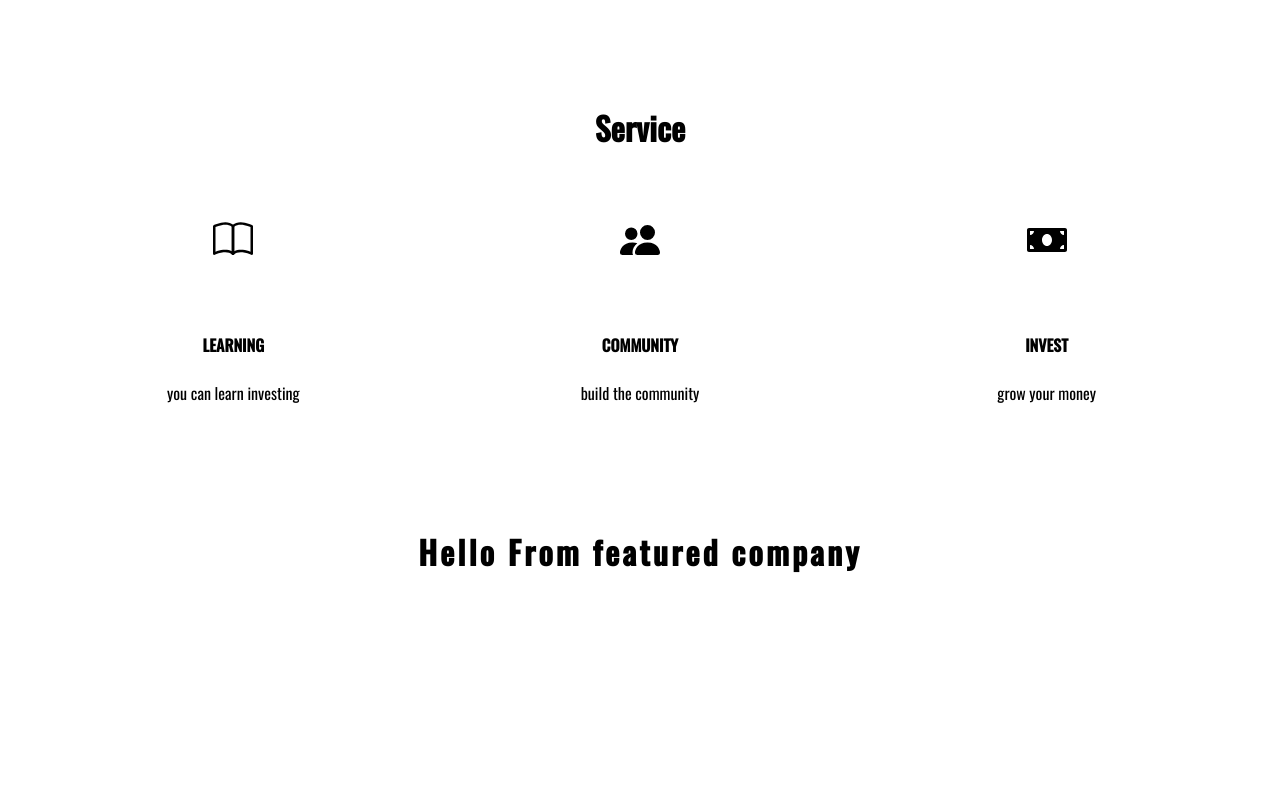
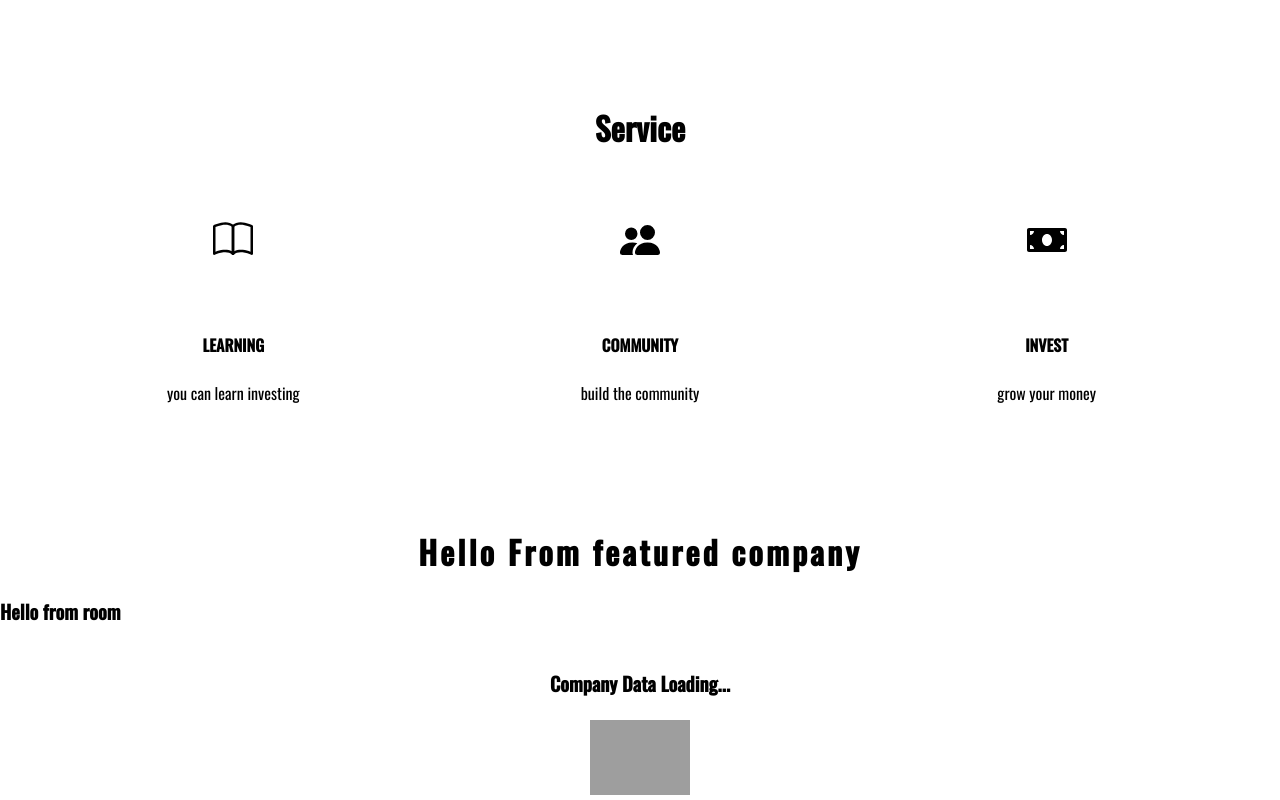
Before and after one commit to dh4618/webapp, a React (Create React App) app: page / in a window 1280 px wide. Shown: the part 722-1522 px from the top of the page. Before the commit the page ends 1321 px from the top, so only its background shows below. Built offline with nearby package versions, Linux system fonts and the light colour scheme; grey boxes are pictures that could not be loaded.

Commit message:
added loading gif

```diff
--- a/src/App.css
+++ b/src/App.css
@@ -75,6 +75,11 @@ h6 {
   text-transform: capitalize;
   text-align: center;
   margin-top: 3rem;
+}
+
+.loading-gif {
+  width : 100px;
+  height:auto;
 }
 .error {
   text-align: center;
--- a/src/App.js
+++ b/src/App.js
@@ -4,7 +4,7 @@ import Home from './pages/home';
 import Signup from './pages/signup';
 import Login from './pages/login';
 import Explore from './pages/explore';
-import Company from './pages/company';
+import Company from './components/company';
 import Error from './pages/error';
 import Payment from './pages/payment';
 import Profile from './pages/profile';
--- a/src/components/FeaturedCompany.js
+++ b/src/components/FeaturedCompany.js
@@ -1,5 +1,8 @@
 import React, { Component } from 'react'
 import {CompanyContext} from "../context"
+import Loading from "./loading"
+import Company from "./company"
+import Title from "./Title"
 
 export default class FeaturedCompany extends Component {
     static contextType = CompanyContext
@@ -8,7 +11,10 @@ export default class FeaturedCompany extends Component {
 
         return (
             <div>
-                <h2>Hello From featured company</h2>
+                <h2>
+                Hello From featured company</h2>
+                <Company></Company>
+                <Loading/>
             </div>
         )
     }
--- /dev/null
+++ b/src/components/company.js
@@ -0,0 +1,22 @@
+import React from "react"
+import Hero from './Hero';
+import Banner from "./Banner";
+import {Link} from "react-router-dom";
+
+export default function company() {
+    return (
+        <div>
+        {/* <Hero hero="roomsHero">
+            <Banner title="Facebook">
+
+            <Link to="/payment">
+           Buy Stock
+            </Link>
+            </Banner>
+        </Hero> */}
+
+        <h4> Hello from room</h4>
+
+    </div>
+    )
+}
--- /dev/null
+++ b/src/components/loading.js
@@ -0,0 +1,12 @@
+import React from 'react'
+import {AiOutlineLoading3Quarters} from 'react-icons/ai'
+
+export default function loading() {
+    return (
+        <div className="loading">
+            <h4>company data loading...</h4>
+            <img className ="loading-gif" src="https://media.giphy.com/media/swhRkVYLJDrCE/source.gif" alt=""/>
+
+        </div>
+    )
+}
--- a/src/pages/company.js
+++ /dev/null
@@ -1,22 +0,0 @@
-import React from "react"
-import Hero from '../components/Hero';
-import Banner from "../components/Banner";
-import {Link} from "react-router-dom";
-
-const company = () => {
-    return (
-        <div>
-            <Hero hero="roomsHero">
-                <Banner title="Facebook">
-
-                <Link to="/payment">
-               Buy Stock
-                </Link>
-                </Banner>
-            </Hero>
-
-        </div>
-    )
-}
-
-export default company;
```
